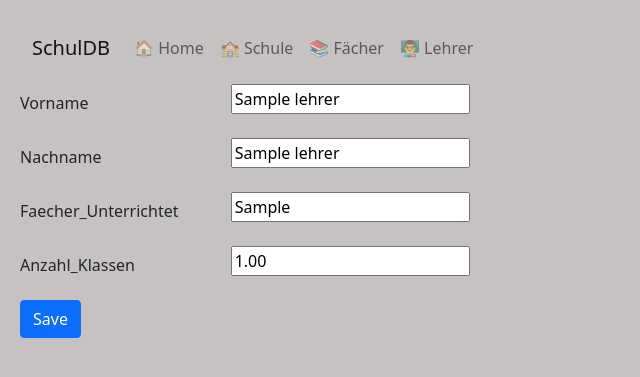
After one commit to SPL21GL/FL_FalskProjekt, a Flask app: page /lehrer/edit?Lehrer_Id=1 in a window 1280 px wide. The commit adds this page. Shown: the top 377 px of the page, without its empty margins (0-640 px from the left). Run offline with Flask 2, Linux system fonts and the light colour scheme; tables that the repository leaves empty hold one stand-in row (values such as "Sample post"); some libraries are stand-ins or nearby versions.

Commit message:
added edit for lehrer

```diff
--- a/controller/Lehrer.py
+++ b/controller/Lehrer.py
@@ -5,6 +5,7 @@ import sqlalchemy
 from models import db,Lehrer
 from forms.addLehrerForm import AddLehrerForm
 from forms.deleteLehrerForm import DeleteLehrerForm
+from forms.editLehrerForm import EditLehrerForm
 
 lehrer_blueprint = Blueprint('lehrer_blueprint', __name__)
 
@@ -69,3 +70,49 @@ def deleteLehrer():
     flash(f"Item with id {itemIdToDelete} has been deleted")
 
     return redirect("/lehrer")
+
+
+@lehrer_blueprint.route("/lehrer/edit",methods=["post"])
+def submitEditForm():
+    editItemFormObject = EditLehrerForm()
+
+    if editItemFormObject.validate_on_submit():
+        print("Submit wurde durchgeführt")
+        #daten aus form auslesen
+        #neuer title -> editItemFormObject.title.data
+        #daten mit update in DB speichern
+
+        itemId = editItemFormObject.Lehrer_Id.data
+
+        item_to_edit = db.session.query(Lehrer).filter(Lehrer.Lehrer_Id == itemId).first()
+        item_to_edit.Vorname = editItemFormObject.Vorname.data
+        item_to_edit.Nachname = editItemFormObject.Nachname.data
+        item_to_edit.Faecher_Unterrichtet = editItemFormObject.Faecher_Unterrichtet.data
+        item_to_edit.Anzahl_Klassen = editItemFormObject.Anzahl_Klassen.data
+
+
+        db.session.commit()
+
+        return redirect("/lehrer")
+    else:
+        raise ("Fatal Error")
+
+
+@lehrer_blueprint.route("/lehrer/edit")
+def showEditForm():
+    #hier itemid auslesen (wie kann man bei flask einen get parameter aus dem request auslesen)
+    Lehrer_Id = request.args["Lehrer_Id"]
+
+    #item laden (wie kann man einen datensatz lesen)
+    item_to_edit = db.session.query(Lehrer).filter(Lehrer.Lehrer_Id == Lehrer_Id).first()
+
+    editItemFormObject = EditLehrerForm()
+    #form befüllen
+    editItemFormObject.Lehrer_Id.data = item_to_edit.Lehrer_Id
+    editItemFormObject.Vorname.data = item_to_edit.Vorname
+    editItemFormObject.Nachname.data = item_to_edit.Nachname
+    editItemFormObject.Faecher_Unterrichtet.data = item_to_edit.Faecher_Unterrichtet
+    editItemFormObject.Anzahl_Klassen.data = item_to_edit.Anzahl_Klassen
+
+
+    return render_template("lehrerHTML/lehrerEdit.html", form = editItemFormObject)
--- /dev/null
+++ b/forms/editLehrerForm.py
@@ -0,0 +1,11 @@
+from flask_wtf import FlaskForm
+from wtforms.fields.datetime import DateField
+from wtforms.fields.simple import BooleanField, StringField, TextAreaField, HiddenField
+from wtforms.fields import DecimalField
+
+class EditLehrerForm(FlaskForm):
+    Lehrer_Id = HiddenField("Lehrer_Id")
+    Vorname = StringField("Vorname")
+    Nachname = StringField("Nachname")
+    Faecher_Unterrichtet = StringField("Faecher_Unterrichtet")
+    Anzahl_Klassen = DecimalField("Anzahl_Klassen")
--- a/templates/lehrerHTML/lehrer.html
+++ b/templates/lehrerHTML/lehrer.html
@@ -29,7 +29,7 @@
                         <button class="btn btn-info" type="button"   onclick="deleteLehrer(this); return false;">❌</button>
                     </form>
 
-
+                    <button type="button" class="btn btn-warning" onclick="window.location.href='/lehrer/edit?Lehrer_Id={{item.Lehrer_Id}}'">✏️</button>
 
                 </td>
 
--- /dev/null
+++ b/templates/lehrerHTML/lehrerEdit.html
@@ -0,0 +1,50 @@
+{%extends 'base.html'%}
+
+{%block body%}
+
+<style> body{ background-color:rgb(199, 194, 194);}</style>
+
+
+
+<form method="post" action="/lehrer/edit">
+    <!-- title -->
+    <!-- description -->
+    <!-- dueDate -->
+    <!-- isDone -->
+
+    {{form.csrf_token}}
+
+    {{form.Lehrer_Id()}}
+
+    <div class="row mb-3">
+        <label for="Vorname" class="col-sm-2 col-form-label">Vorname</label>
+        <div class="col-sm-10">
+            {{form.Vorname()}}
+        </div>
+    </div>
+
+    <div class="row mb-3">
+        <label for="Nachname" class="col-sm-2 col-form-label">Nachname</label>
+        <div class="col-sm-10">
+            {{form.Nachname()}}
+        </div>
+    </div>
+
+    <div class="row mb-3">
+        <label for="Faecher_Unterrichtet" class="col-sm-2 col-form-label">Faecher_Unterrichtet</label>
+        <div class="col-sm-10">
+            {{form.Faecher_Unterrichtet()}}
+        </div>
+    </div>
+
+    <div class="row mb-3">
+        <label for="Anzahl_Klassen" class="col-sm-2 col-form-label">Anzahl_Klassen</label>
+        <div class="col-sm-10">
+            {{form.Anzahl_Klassen()}}
+        </div>
+    </div>
+
+    <button type="submit" class="btn btn-primary">Save</button>
+</form>
+
+{%endblock body%}
```
